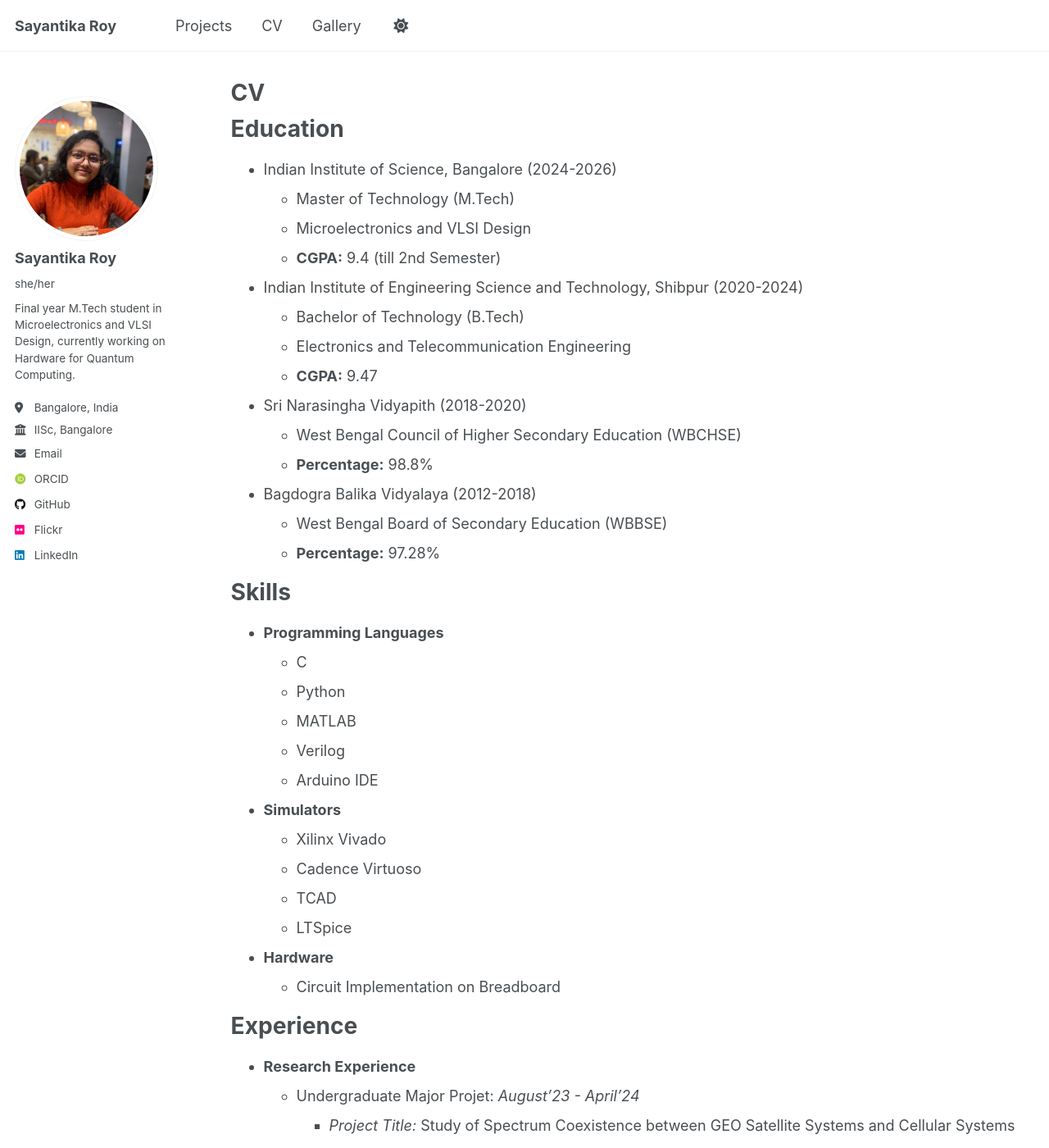
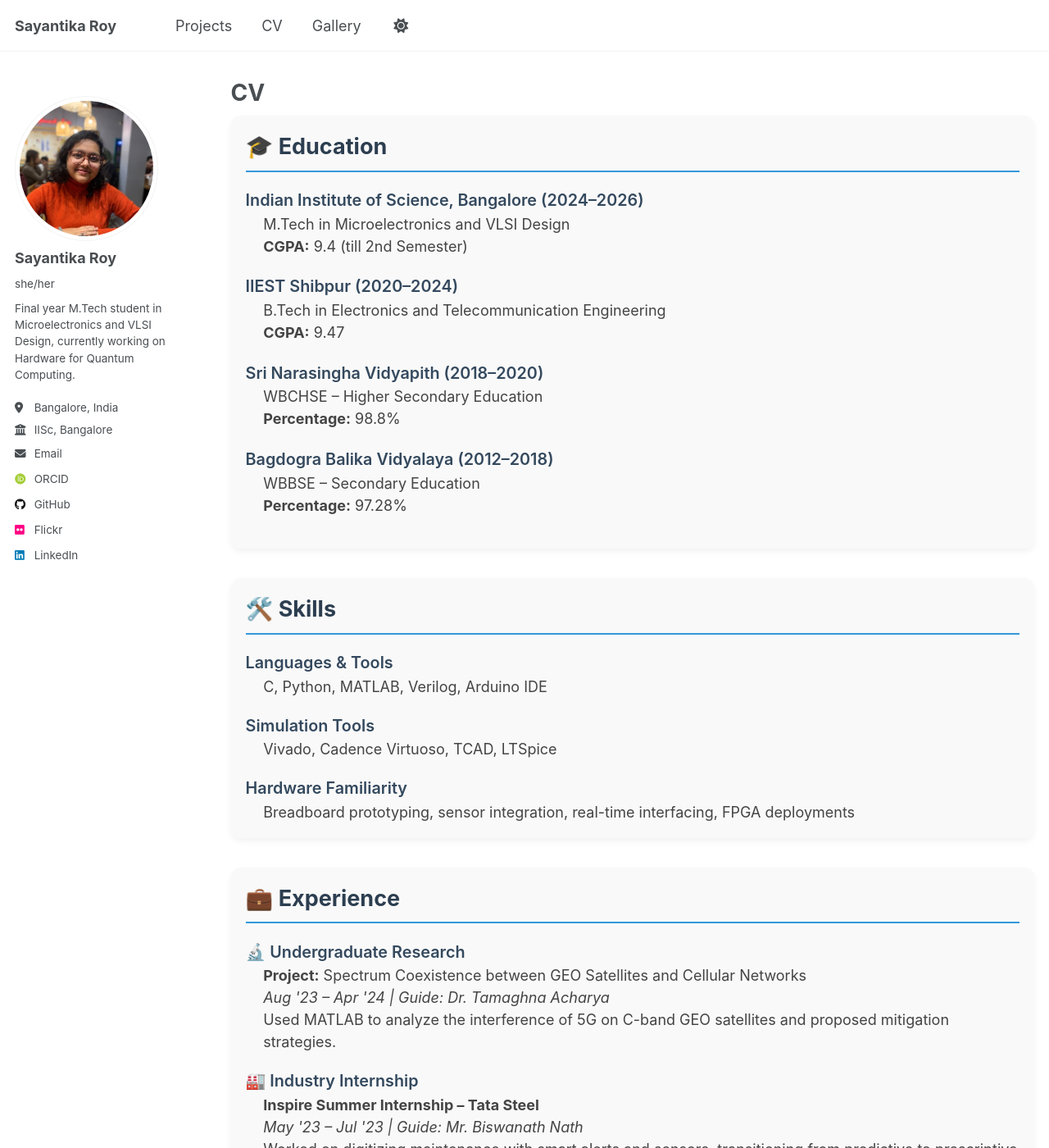
Before and after one commit to sayo-134/sayantika-roy.github.io, a Jekyll site: the page built from _pages/cv.md, in a window 1280 px wide and 1400 px high. Shown: the whole window at 82% size. Built offline with Jekyll 4.4.1, drawn with Linux system fonts in a browser that asks for light colours; some web fonts are replaced; some of the changed text lies outside the part shown.

Commit message:
updated cv.md

```diff
--- a/_pages/cv.md
+++ b/_pages/cv.md
@@ -9,84 +9,113 @@ redirect_from:
 
 {% include base_path %}
 
-Education
-======
-* Indian Institute of Science, Bangalore (2024-2026)
-  * Master of Technology (M.Tech)
-  * Microelectronics and VLSI Design
-  * **CGPA:** 9.4 (till 2nd Semester)
+<style>
+.cv-section {
+  margin-bottom: 2rem;
+  padding: 1rem;
+  background-color: #f9f9f9;
+  border-radius: 12px;
+  box-shadow: 0 4px 8px rgba(0,0,0,0.05);
+}
+.cv-title {
+  font-size: 1.5em;
+  font-weight: bold;
+  color: #2c3e50;
+  margin-bottom: 0.75em;
+  border-bottom: 2px solid #3498db;
+  padding-bottom: 0.3em;
+}
+.cv-subtitle {
+  font-size: 1.1em;
+  font-weight: 600;
+  color: #34495e;
+  margin-top: 1em;
+}
+.cv-item {
+  margin-bottom: 1.2em;
+}
+.cv-description {
+  margin-left: 1.2em;
+  color: #444;
+  line-height: 1.5;
+}
+</style>
 
-* Indian Institute of Engineering Science and Technology, Shibpur (2020-2024)
-  * Bachelor of Technology (B.Tech)
-  * Electronics and Telecommunication Engineering
-  * **CGPA:** 9.47
+<div class="cv-section">
+  <div class="cv-title">🎓 Education</div>
 
-* Sri Narasingha Vidyapith (2018-2020)
-  * West Bengal Council of Higher Secondary Education (WBCHSE)
-  * **Percentage:** 98.8%
+  <div class="cv-item">
+    <div class="cv-subtitle">Indian Institute of Science, Bangalore (2024–2026)</div>
+    <div class="cv-description">M.Tech in Microelectronics and VLSI Design<br><strong>CGPA:</strong> 9.4 (till 2nd Semester)</div>
+  </div>
 
-* Bagdogra Balika Vidyalaya (2012-2018)
-  * West Bengal Board of Secondary Education (WBBSE)
-  * **Percentage:** 97.28%
+  <div class="cv-item">
+    <div class="cv-subtitle">IIEST Shibpur (2020–2024)</div>
+    <div class="cv-description">B.Tech in Electronics and Telecommunication Engineering<br><strong>CGPA:</strong> 9.47</div>
+  </div>
 
-Skills
-======
-* **Programming Languages**
-  * C
-  * Python
-  * MATLAB
-  * Verilog
-  * Arduino IDE
+  <div class="cv-item">
+    <div class="cv-subtitle">Sri Narasingha Vidyapith (2018–2020)</div>
+    <div class="cv-description">WBCHSE – Higher Secondary Education<br><strong>Percentage:</strong> 98.8%</div>
+  </div>
 
-* **Simulators**
-  * Xilinx Vivado
-  * Cadence Virtuoso
-  * TCAD
-  * LTSpice
+  <div class="cv-item">
+    <div class="cv-subtitle">Bagdogra Balika Vidyalaya (2012–2018)</div>
+    <div class="cv-description">WBBSE – Secondary Education<br><strong>Percentage:</strong> 97.28%</div>
+  </div>
+</div>
 
-* **Hardware**
-  * Circuit Implementation on Breadboard
+<div class="cv-section">
+  <div class="cv-title">🛠️ Skills</div>
 
-Experience
-======
-* **Research Experience**
-  * Undergraduate Major Projet: *August'23 - April'24*
-    * *Project Title:* Study of Spectrum Coexistence between GEO Satellite Systems and Cellular Systems
-    * *Project Guide:* Dr. Tamaghna Acharya, HoD, Dept. of E&TCE
-    * Analyzed the interference caused by 5G mobile communication system on the existing GEO satellite system operating in C-band using MATLAB.
-    * Provided a solution to maintain the interference level under the permissible level.
-* **Work Experience**
-  * Inspire Summer Internship 2023 at Tata Steel: *May'23 - July'23*
-    * *Project Title:*  Reliability Enhancement of Equipment through Digitalization with Alerts and Smart Sensors
-    * *Project Guide:* Mr. Biswanath Nath, Manager, TSCR
-    * *Abstract:*  Enhancing the reliability of equipment through digitalization, especially using alerts and smart sensors, and using the real-time monitoring system to upgrade the existing predictive maintenance model to a prescriptive model.
+  <div class="cv-subtitle">Languages & Tools</div>
+  <div class="cv-description">C, Python, MATLAB, Verilog, Arduino IDE</div>
 
+  <div class="cv-subtitle">Simulation Tools</div>
+  <div class="cv-description">Vivado, Cadence Virtuoso, TCAD, LTSpice</div>
 
-Academic Achievements
-=====
-* Recipient of **Wells Fargo Women in Tech** Fellowship at IISc, Bangalore
-* **Gate 2024 rank:** EC-226, IN-55
-* **Departmental Rank 3rd** in Undergraduate
-* Recipient of **JBNSTS Senior Scholarship 2020**
-  * Selected after an online test based on basic sciences followed by an interview and a scientific creativity test.
-  * One of the top ten girls.
-* WBCHSE Board Topper 2020
-  * Ranked **6th in 12th Board Examination**, felicitated by Hon. Chief Minister, Govt. of WB
-* WBBSE Board Topper 2018
-  * Ranked **9th in 10th Board Examination**, felicitated by Hon. Chief Minister, Govt. of WB
+  <div class="cv-subtitle">Hardware Familiarity</div>
+  <div class="cv-description">Breadboard prototyping, sensor integration, real-time interfacing, FPGA deployments</div>
+</div>
 
-Position of Responsibility
-=====
-* IEEE-IISc VLSI Chapter: *January'25 - Present*
-  * Position: Webmaster
-* Vaidyutak - Annual Tech-fest of Dept. of E&TCE, IIEST Shibpur: *March'23 - February'24*
-  * Organizer of Alumni-Connect Seminar under Vaidyutak 3.0
-  * Organizer of Vaidyutak 2.0
-  * Event-Head of Bread-Byte under Vaidyutak 2.0
-* JBSPDF: *January'22 - December'22*
-  * Video Editor and Publisher in JBSPDF, an extended part of JBNSTS Family
-* Robodarshan - Robotic Society of IIEST Shibpur: *July'22 - December'22*
-  * Content Writer and head
-* Natun Pata (NGO), Siliguri: *October'21 - October'22*
-  * Coding Tutor
-  * Taught basic C language to the students from class V to X.
+<div class="cv-section">
+  <div class="cv-title">💼 Experience</div>
+
+  <div class="cv-subtitle">🔬 Undergraduate Research</div>
+  <div class="cv-description">
+    <strong>Project:</strong> Spectrum Coexistence between GEO Satellites and Cellular Networks<br>
+    <em>Aug '23 – Apr '24 | Guide: Dr. Tamaghna Acharya</em><br>
+    Used MATLAB to analyze the interference of 5G on C-band GEO satellites and proposed mitigation strategies.
+  </div>
+
+  <div class="cv-subtitle">🏭 Industry Internship</div>
+  <div class="cv-description">
+    <strong>Inspire Summer Internship – Tata Steel</strong><br>
+    <em>May '23 – Jul '23 | Guide: Mr. Biswanath Nath</em><br>
+    Worked on digitizing maintenance with smart alerts and sensors, transitioning from predictive to prescriptive models.
+  </div>
+</div>
+
+<div class="cv-section">
+  <div class="cv-title">🏆 Academic Achievements</div>
+  <div class="cv-description">
+    • Wells Fargo Women in Tech Fellow @ IISc<br>
+    • GATE 2024 – EC: 226, IN: 55<br>
+    • Ranked 3rd in B.Tech Department (IIEST Shibpur)<br>
+    • JBNSTS Senior Scholar (Top 10 Girls – 2020)<br>
+    • WBCHSE Topper – Rank 6 (2020)<br>
+    • WBBSE Topper – Rank 9 (2018)
+  </div>
+</div>
+
+<div class="cv-section">
+  <div class="cv-title">📌 Positions of Responsibility</div>
+  <div class="cv-description">
+    • Webmaster – IEEE IISc VLSI Chapter (Jan '25 – Present)<br>
+    • Alumni-Connect Organizer – Vaidyutak Tech Fest (2023–24)<br>
+    • Event Head – Bread-Byte, Vaidyutak 2.0<br>
+    • Video Editor – JBSPDF (2022)<br>
+    • Content Lead – Robodarshan Robotics Society (2022)<br>
+    • Coding Instructor – Natun Pata NGO (2021–22)
+  </div>
+</div>
```
